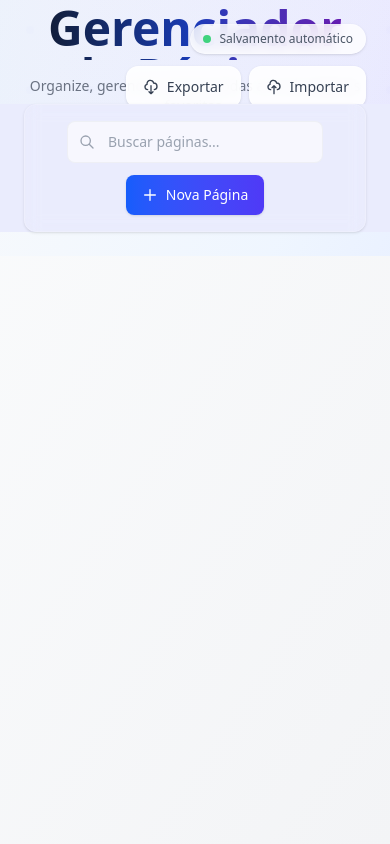
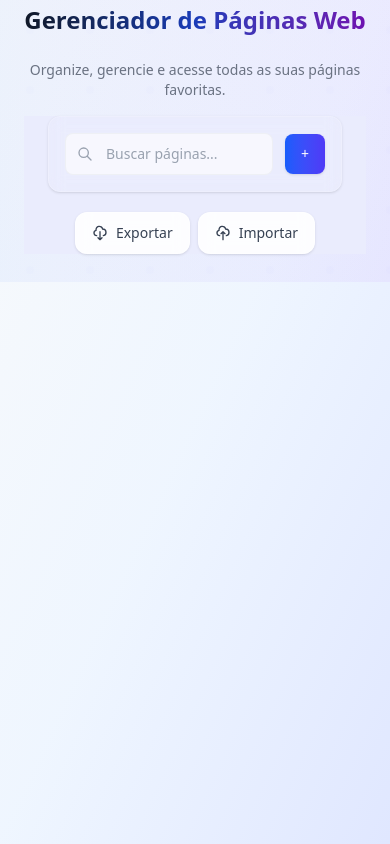
Before and after one commit to ElissonAmaro/Gerenciador-de-paginas-web, a React (Vite) app: page / in a window 390 px wide. Built offline with nearby package versions, Linux system fonts and the light colour scheme.

Commit message:
Atualizar o idioma do HTML para pt-br e adicionar componente ImportExport para gerenciamento de configurações,melhoria da responsividade em dispositivo menor

```diff
--- a/index.html
+++ b/index.html
@@ -1,5 +1,5 @@
 <!doctype html>
-<html lang="en">
+<html lang="pt-br">
   <head>
     <meta charset="UTF-8" />
     <link rel="icon" type="image/svg+xml" href="/vite.svg" />
--- /dev/null
+++ b/src/components/Import_Export.jsx
@@ -0,0 +1,59 @@
+export function ImportExport({ exportSettings, importSettings }) {
+
+return(
+
+        <div className="mt-5 lg:absolute top-6 right-6 flex flex-col  gap-3  w-full  items-center juscify-center lg:w-auto lg:bg-transparent">
+
+          {/* Action buttons */}
+              <div className="flex items-center gap-2">
+            <button
+              onClick={exportSettings}
+              className="bg-white/90 backdrop-blur-sm hover:bg-white text-gray-700 hover:text-green-600 px-4 py-2.5 rounded-xl text-sm font-medium transition-all duration-200 flex items-center gap-2 shadow-sm border border-white/20 hover:shadow-md"
+              title="Exportar configurações"
+            >
+              <svg
+                className="w-4 h-4"
+                fill="none"
+                stroke="currentColor"
+                viewBox="0 0 24 24"
+              >
+                <path
+                  strokeLinecap="round"
+                  strokeLinejoin="round"
+                  strokeWidth={2}
+                  d="M7 16a4 4 0 01-.88-7.903A5 5 0 1115.9 6L16 6a5 5 0 011 9.9M9 19l3 3m0 0l3-3m-3 3V10"
+                />
+              </svg>
+              Exportar
+            </button>
+
+            <label
+              className="bg-white/90 backdrop-blur-sm hover:bg-white text-gray-700 hover:text-blue-600 px-4 py-2.5 rounded-xl text-sm font-medium transition-all duration-200 flex items-center gap-2 shadow-sm border border-white/20 hover:shadow-md cursor-pointer"
+              title="Importar configurações"
+            >
+              <svg
+                className="w-4 h-4"
+                fill="none"
+                stroke="currentColor"
+                viewBox="0 0 24 24"
+              >
+                <path
+                  strokeLinecap="round"
+                  strokeLinejoin="round"
+                  strokeWidth={2}
+                  d="M7 16a4 4 0 01-.88-7.903A5 5 0 1115.9 6L16 6a5 5 0 011 9.9M15 13l-3-3m0 0l-3 3m3-3v12"
+                />
+              </svg>
+              Importar
+              <input
+                type="file"
+                accept=".json"
+                onChange={importSettings}
+                className="hidden"
+              />
+            </label>
+          </div>
+        </div>
+)
+
+}
--- a/src/components/Modal.jsx
+++ b/src/components/Modal.jsx
@@ -6,15 +6,6 @@ export default function Modal({ isOpen, onClose, onSubmit }) {
     url: "",
     category: "",
   });
-
-  const categories = [
-    { id: "youtube", name: "YouTube", color: "bg-red-500" },
-    { id: "linkedin", name: "LinkedIn", color: "bg-blue-600" },
-    { id: "github", name: "GitHub", color: "bg-gray-800" },
-    { id: "google", name: "Google", color: "bg-blue-500" },
-    { id: "outros", name: "Outros", color: "bg-gray-500" },
-    { id: "bootstrap", name: "Bootstrap", color: "bg-gray-500" },
-  ];
 
   // Limpa o formulário quando o modal abre
   useEffect(() => {
--- a/src/pages/Home.jsx
+++ b/src/pages/Home.jsx
@@ -2,8 +2,9 @@ import Modal from "../components/Modal";
 import { useState, useEffect } from "react";
 import ModalExcluir from "../components/ModalExclusao";
 import { useHome } from "../hooks/useHome";
-
+import { ImportExport } from "../components/import_export";
 export default function Home() {
+  const [isMobile, setIsMobile] = useState(false);
   const {
     isOpen,
     setIsOpen,
@@ -27,6 +28,17 @@ export default function Home() {
     importSettings,
   } = useHome();
 
+  useEffect(() => {
+    // Verifica a largura da tela ao carregar e ao redimensionar
+    const checkMobile = () => {
+      setIsMobile(window.innerWidth < 768); // 768px é o breakpoint padrão 'md'
+    };
+
+    checkMobile();
+    window.addEventListener("resize", checkMobile);
+    return () => window.removeEventListener("resize", checkMobile);
+  }, []);
+
   return (
     <div className="bg-gradient-to-br from-slate-50 via-blue-50 to-indigo-100 w-full h-screen flex flex-col">
       {/* Header Hero Section */}
@@ -42,90 +54,27 @@ export default function Home() {
           ></div>
         </div>
 
-        <div className="relative w-full flex items-center justify-center py-1 px-6 lg:py-6">
+        <div className="relative w-full flex items-center justify-center py-1 px-6 lg:py-6  ">
           <div className="text-center">
             {/* Main Title */}
-            <div className="flex items-center justify-center mb-4">
-
-              <h1 className="text-5xl font-bold h-14 bg-gradient-to-r from-gray-900 via-blue-800 to-purple-800 bg-clip-text text-transparent">
+            <div className="flex flex-col items-center justify-center mb-4">
+              <h1
+                className={` font-bold h-14 bg-gradient-to-r from-gray-900 via-blue-800 to-purple-800 bg-clip-text text-transparent ${isMobile ? "text-2xl" : "text-5xl"}`}
+              >
                 Gerenciador de Páginas Web
               </h1>
-            </div>
-
-            {/* <p className="text-xl text-gray-600 mb-2 font-light">
-
-                        </p> */}
               <p className="text-sm text-gray-500 max-w-md mx-auto">
                 Organize, gerencie e acesse todas as suas páginas favoritas.
               </p>
             </div>
-        </div>
 
-        {/* Controls */}
-        <div className="absolute top-6 right-6 flex flex-col items-end gap-3">
-          {/* Auto-save indicator */}
-          <div className="bg-white/80 backdrop-blur-sm rounded-full px-3 py-1.5 flex items-center gap-2 shadow-sm border border-white/20">
-            <div className="w-2 h-2 bg-green-500 rounded-full animate-pulse"></div>
-            <span className="text-xs text-gray-600 font-medium">Salvamento automático</span>
-          </div>
-
-          {/* Action buttons */}
-          <div className="flex items-center gap-2">
-            <button
-              onClick={exportSettings}
-              className="bg-white/90 backdrop-blur-sm hover:bg-white text-gray-700 hover:text-green-600 px-4 py-2.5 rounded-xl text-sm font-medium transition-all duration-200 flex items-center gap-2 shadow-sm border border-white/20 hover:shadow-md"
-              title="Exportar configurações"
-            >
-              <svg
-                className="w-4 h-4"
-                fill="none"
-                stroke="currentColor"
-                viewBox="0 0 24 24"
-              >
-                <path
-                  strokeLinecap="round"
-                  strokeLinejoin="round"
-                  strokeWidth={2}
-                  d="M7 16a4 4 0 01-.88-7.903A5 5 0 1115.9 6L16 6a5 5 0 011 9.9M9 19l3 3m0 0l3-3m-3 3V10"
-                />
-              </svg>
-              Exportar
-            </button>
-
-            <label
-              className="bg-white/90 backdrop-blur-sm hover:bg-white text-gray-700 hover:text-blue-600 px-4 py-2.5 rounded-xl text-sm font-medium transition-all duration-200 flex items-center gap-2 shadow-sm border border-white/20 hover:shadow-md cursor-pointer"
-              title="Importar configurações"
-            >
-              <svg
-                className="w-4 h-4"
-                fill="none"
-                stroke="currentColor"
-                viewBox="0 0 24 24"
-              >
-                <path
-                  strokeLinecap="round"
-                  strokeLinejoin="round"
-                  strokeWidth={2}
-                  d="M7 16a4 4 0 01-.88-7.903A5 5 0 1115.9 6L16 6a5 5 0 011 9.9M15 13l-3-3m0 0l-3 3m3-3v12"
-                />
-              </svg>
-              Importar
-              <input
-                type="file"
-                accept=".json"
-                onChange={importSettings}
-                className="hidden"
-              />
-            </label>
-          </div>
-        </div>
-      </div>
+            {/* <p className="text-xl text-gray-600 mb-2 font-light"></p>  */}
 
             {/* Actions Section */}
-      <div className="relative -mt-4 mb-6 px-6 bg-[#eaecfd]">
+            <div className="relative  mb-6 px-6 bg-[#eaecfd]">
               <div className="max-w-2xl mx-auto">
                 <div className="backdrop-blur-sm rounded-xl shadow-sm border border-white/20 p-4">
-            <div className="flex flex-col sm:flex-row items-center gap-3">
+                  <div className="flex sm:flex-row items-center gap-3">
                     {/* Search Bar */}
                     <div className="relative flex-1 min-w-0">
                       <div className="absolute inset-y-0 left-0 pl-3 flex items-center pointer-events-none">
@@ -151,46 +100,44 @@ export default function Home() {
                         placeholder="Buscar páginas..."
                       />
                     </div>
-
                     {/* Add Button */}
                     <button
-                className="bg-gradient-to-r from-blue-600 to-indigo-600 hover:from-blue-700 hover:to-indigo-700 text-white px-4 py-2.5 rounded-lg text-sm font-medium transition-all duration-200 shadow-sm hover:shadow-md flex items-center gap-2 whitespace-nowrap"
+                      className=" justify-center bg-gradient-to-r from-blue-600 to-indigo-600 hover:from-blue-700 hover:to-indigo-700 text-white px-4 py-2.5 rounded-lg text-sm font-medium transition-all duration-200 shadow-sm hover:shadow-md flex items-center gap-2 whitespace-nowrap"
                       onClick={() => setIsOpen(true)}
                     >
-                <svg
-                  className="w-4 h-4"
-                  fill="none"
-                  stroke="currentColor"
-                  viewBox="0 0 24 24"
-                >
-                  <path
-                    strokeLinecap="round"
-                    strokeLinejoin="round"
-                    strokeWidth={2}
-                    d="M12 4v16m8-8H4"
+                      <span>{isMobile ? "+" : "+ Nova Página"}</span>
+                    </button>
+                  </div>
+                </div>
+                <div className="flex lg:hidden">
+                  <ImportExport
+                    exportSettings={exportSettings}
+                    importSettings={importSettings}
                   />
-                </svg>
-                <span>Nova Página</span>
-              </button>
                 </div>
               </div>
             </div>
           </div>
+        </div>
+        <div className="hidden lg:flex">
+          <ImportExport
+            exportSettings={exportSettings}
+            importSettings={importSettings}
+          />
+        </div>
+      </div>
 
-      <div className="flex-1 overflow-auto bg-gradient-to-br from-gray-50 to-gray-100">
+      <div className="flex-1 overflow-auto bg-gradient-to-br mt-10">
         <div className="grid grid-cols-1 md:grid-cols-2 lg:grid-cols-3 xl:grid-cols-4 gap-6 p-8">
           {/* Cards das páginas existentes */}
           {filter.map((page) => (
             <div
               key={page.id}
-              className="group bg-white rounded-xl shadow-sm hover:shadow-lg transition-all duration-300 flex flex-col border border-gray-100 h-96 max-h-96 overflow-hidden"
+              className="group bg-white rounded-xl shadow-sm hover:shadow-lg transition-all duration-300 flex flex-col border border-gray-100 h-96 max-h-96 overflow-hidden "
             >
               {/* Cabeçalho do Card */}
               <div className="p-4 border-b border-gray-100 flex justify-between items-center cursor-pointer bg-indigo-500/15 ">
-                <div
-                  className="flex items-center gap-3 flex-1 cursor-auto  "
-
-                >
+                <div className="flex items-center gap-3 flex-1 cursor-auto  ">
                   <img
                     alt={`Favicon de ${page.title}`}
                     className="w-6 h-6 rounded"
```
Also changed, not shown: src/hooks/use_ImportSettings.js (added, +57 -0 lines). Lines whose indentation alone changed are shown as unchanged.
